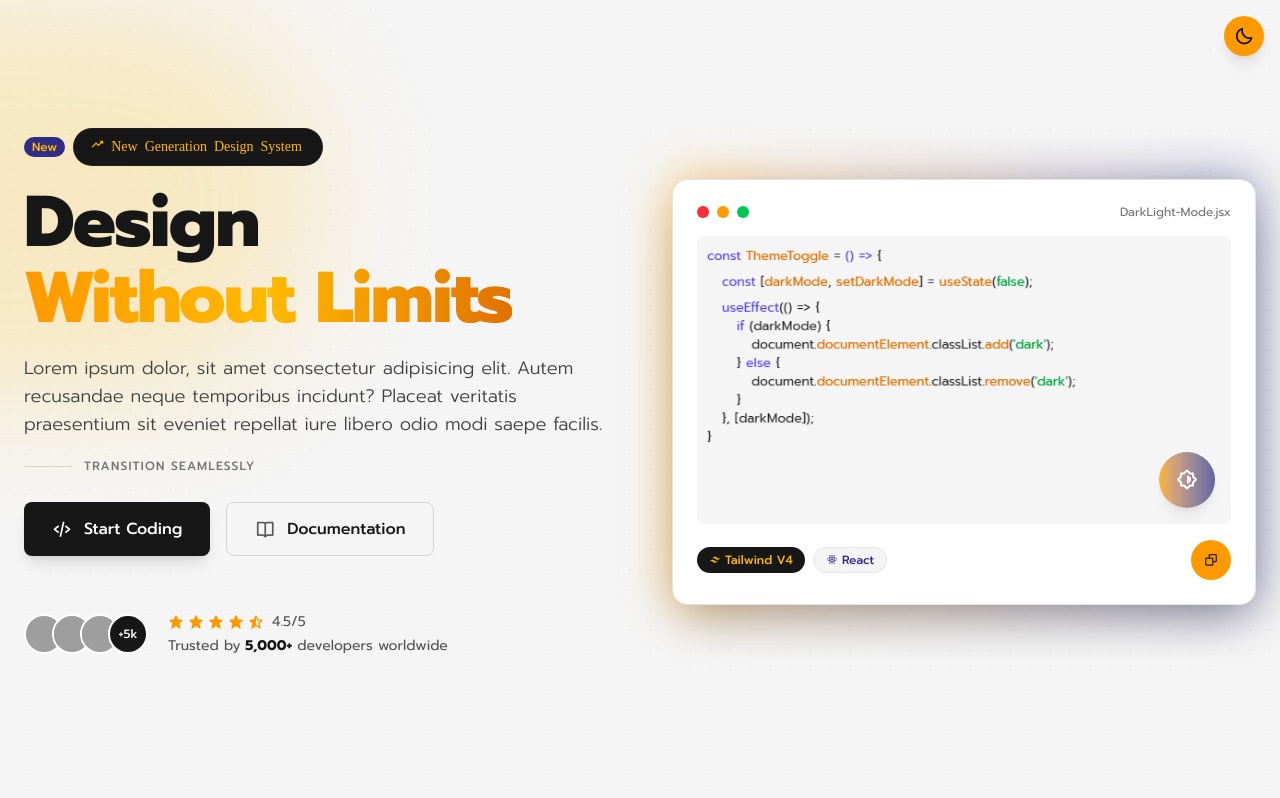
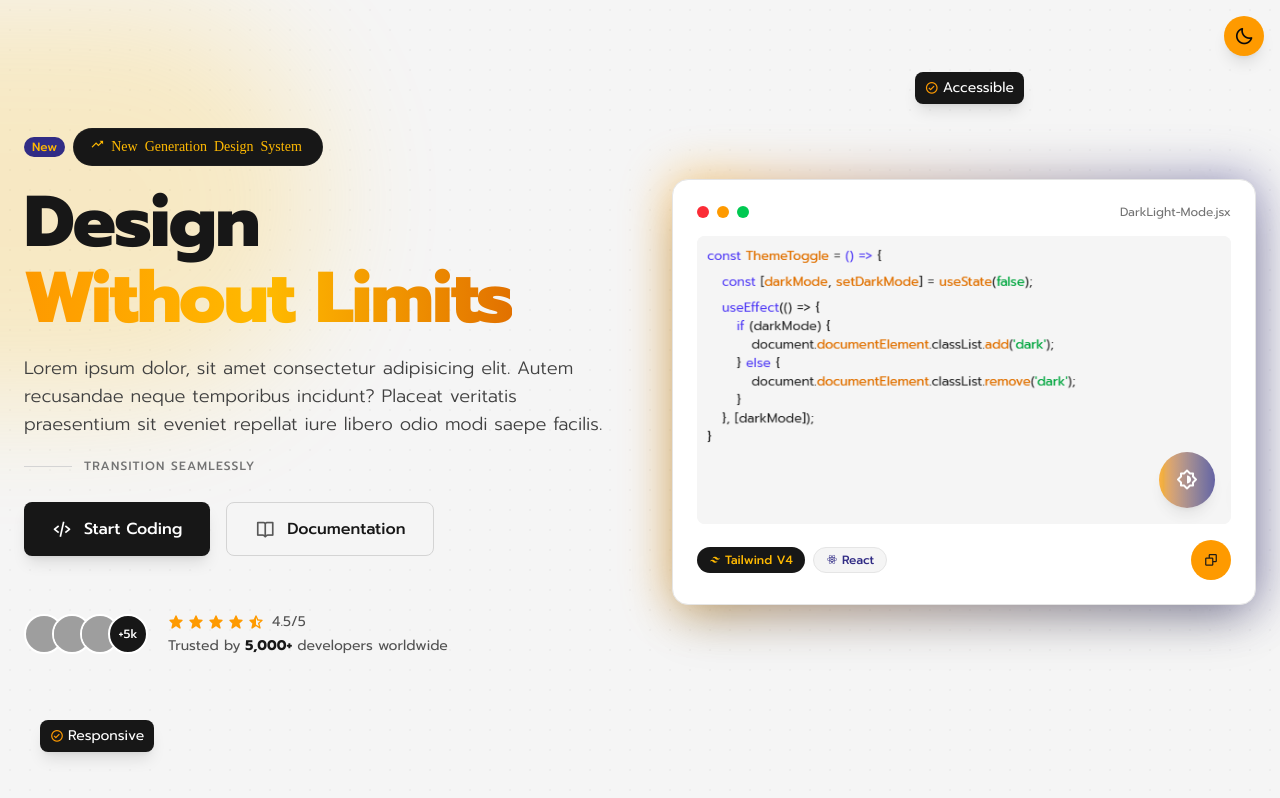
Before and after one commit to Harivijay93/DarkLight-Mode, a React (Vite) app: page / in a window 1280 px wide. Built offline with nearby package versions, Linux system fonts and the light colour scheme; grey boxes are pictures that could not be loaded.

Commit message:
Add files via upload

```diff
--- a/src/components/Hero.jsx
+++ b/src/components/Hero.jsx
@@ -128,6 +128,18 @@
               </div>
         </div>
       </div>
+      <div className='hidden md:block absolute bottom-8 left-8 lg:bottom-10 lg:left-10 animate-bounce'>
+        <div className='bg-neutral-900 text-white px-2.5 py-1.5 rounded-lg text-xm lg:text-sm flex
+        items-center shadow-lg'>
+          <i className='bx bx-check-circle mr-1 text-amber-500'></i> Responsive
+        </div>
+      </div>
+      <div className='hidden md:block absolute top-16 right-[50%] lg:top-20 lg:right-[20%] animate-bounce delay-300'>
+        <div className='bg-neutral-900 text-white px-2.5 py-1.5 rounded-lg text-xm lg:text-sm flex
+        items-center shadow-lg'>
+          <i className='bx bx-check-circle mr-1 text-amber-500'></i> Accessible
+        </div>
+      </div>
     </div>
   )
 }
```
